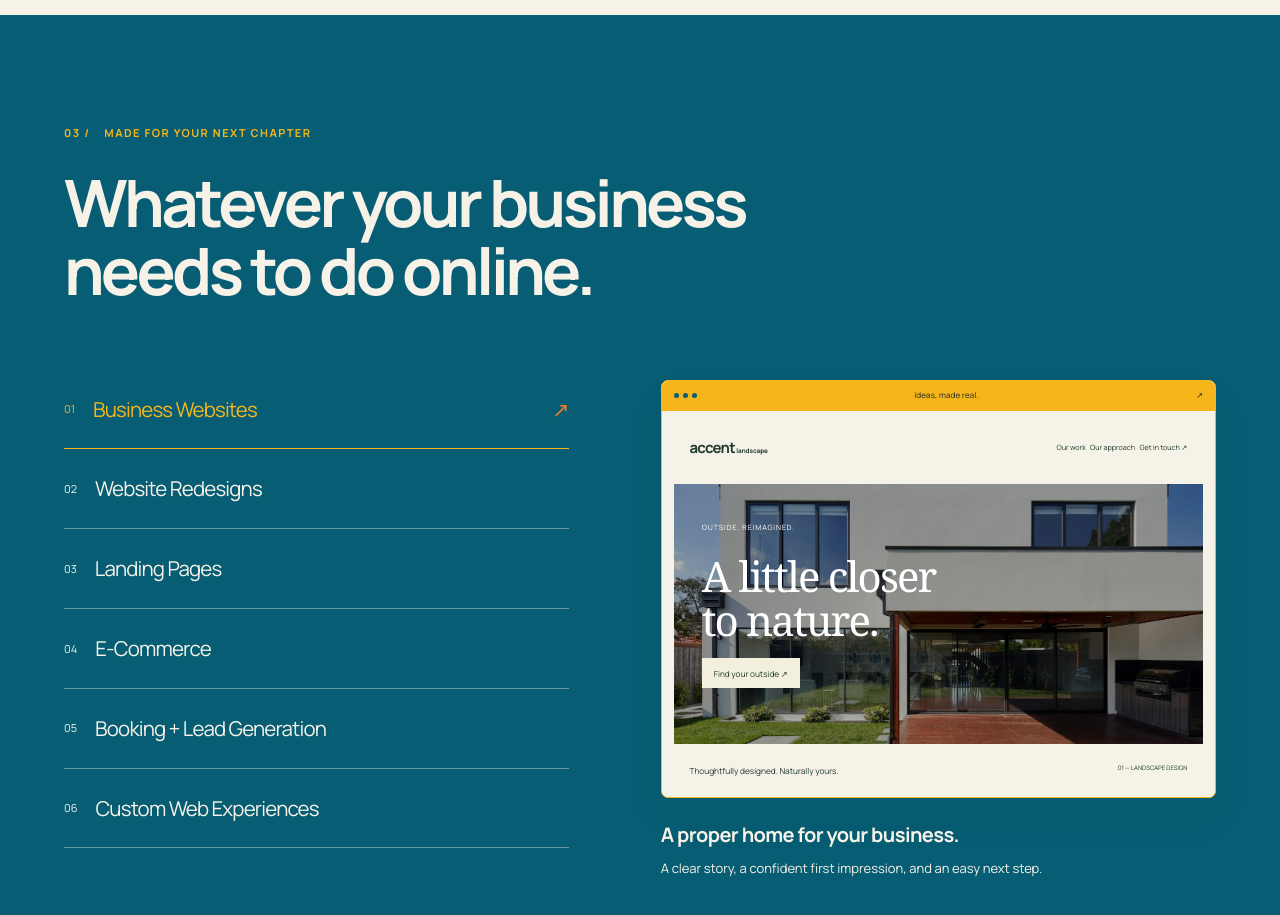
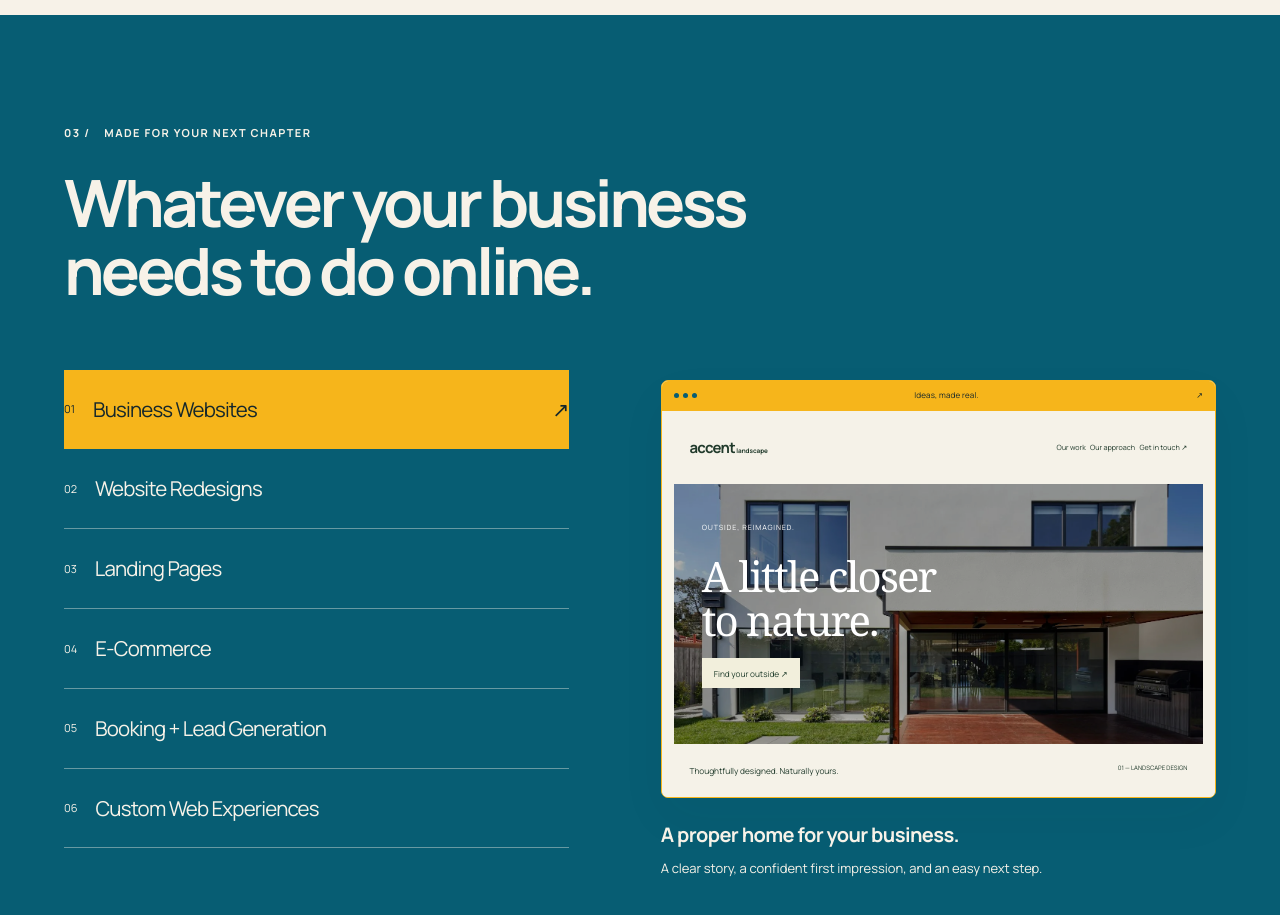
Before and after one commit to adolfotorressjr-ux/siteBloom, a Next.js app: page / in a window 1280 px wide. Shown: the part 4120-5035 px from the top of the page. Built offline with nearby package versions, Linux system fonts and the light colour scheme; no server answers.

Commit message:
Refine service selection and footer contrast in sunset preview

```diff
--- a/app/globals.css
+++ b/app/globals.css
@@ -3655,17 +3655,22 @@ footer > .stripes {
   background: var(--teal);
   color: var(--cream);
 }
-.services .eyebrow { color: var(--gold); }
+.services .eyebrow { color: var(--cream); }
 .services .index { opacity: 1; }
 .services .service-list { border-color: #f7f2e866; scrollbar-color: var(--gold) var(--teal); }
 .services .service-list button { border-bottom-color: #f7f2e866; }
 .services .service-list button:hover,
 .services .service-list button[aria-selected="true"],
 .services .service-list button[aria-selected="true"] > span {
-  color: var(--gold);
-}
-.services .service-list button[aria-selected="true"] { border-bottom-color: var(--gold); }
-.services .service-list button[aria-selected="true"] > i { color: var(--orange); }
+  color: var(--cream);
+}
+.services .service-list button[aria-selected="true"] {
+  border-bottom-color: var(--gold);
+  background: var(--gold);
+  color: var(--ink);
+}
+.services .service-list button[aria-selected="true"] > span,
+.services .service-list button[aria-selected="true"] > i { color: var(--ink); }
 .services .service-browser { border-color: var(--gold); }
 .services .service-browser > .browser-bar {
   background: var(--gold);
@@ -3734,5 +3739,5 @@ footer > .stripes {
 footer { background: var(--teal); color: var(--cream); }
 .footer-wordmark > span { color: var(--gold); }
 .footer-bottom { border-color: #f7f2e866; }
-footer a:hover { color: var(--gold); }
+footer a:hover { color: var(--cream); text-decoration-color: var(--gold); }
 footer a:focus-visible { outline-color: var(--gold); }
```
